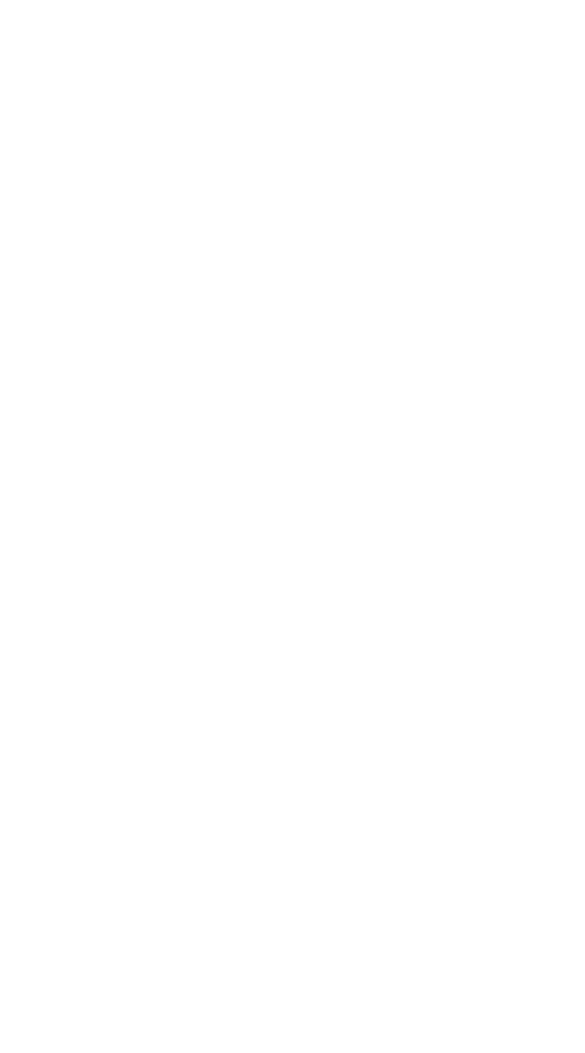
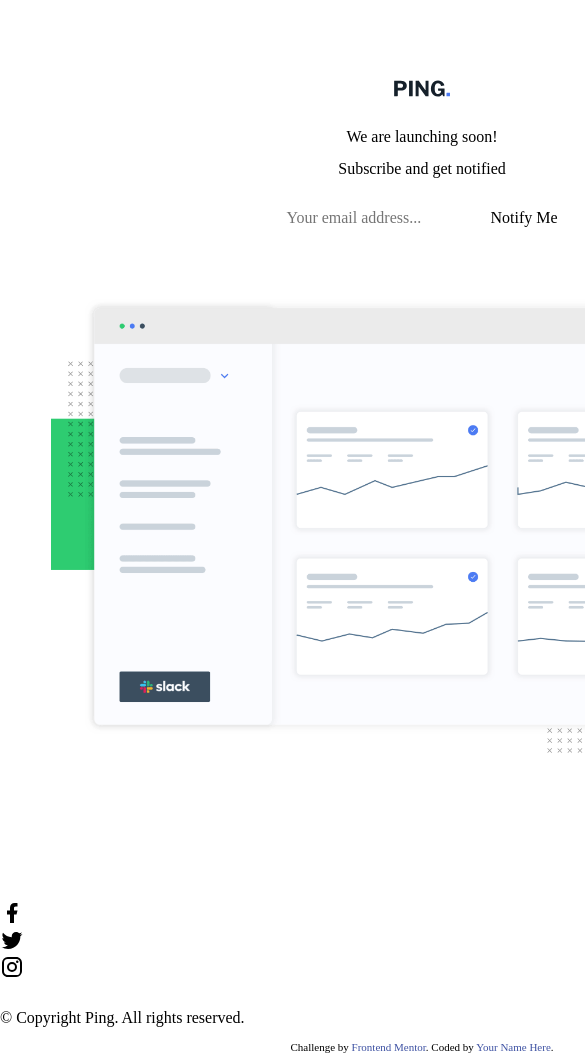
Before and after one commit to Dantalian5/ping-coming-soon-page-master, a website built with Parcel: page src/index.html in a window 390 px wide. Shown: the top 1053 px of the page, 585 px wide, since content can reach past the window. Before the commit the page ends 844 px from the top, so only its background shows below. Built offline with nearby package versions, Linux system fonts and the light colour scheme.

Commit message:
add base mobile layout

```diff
--- a/package.json
+++ b/package.json
@@ -10,6 +10,7 @@
 	"author": "",
 	"license": "ISC",
 	"devDependencies": {
+		"@parcel/transformer-sass": "^2.9.3",
 		"parcel": "^2.9.3",
 		"parcel-namer-custom": "^0.2.0",
 		"rimraf": "^5.0.1",
--- a/src/assets/style/_base.scss
+++ b/src/assets/style/_base.scss
@@ -0,0 +1,13 @@
+.attribution {
+	font-size: 11px;
+	text-align: center;
+}
+.attribution a {
+	color: hsl(228, 45%, 44%);
+}
+$ff-franklin: "Libre Franklin", sans-serif;
+
+body {
+	min-width: 100svh;
+	background: #fff;
+}
--- a/src/assets/style/_layout.scss
+++ b/src/assets/style/_layout.scss
@@ -0,0 +1,33 @@
+.container {
+	margin-inline: max(1.5rem, 6%);
+	margin-bottom: 4.3rem;
+	padding-block: 5rem;
+	display: flex;
+	flex-direction: column;
+	align-items: center;
+	&__logo {
+		width: 3.5rem;
+		margin-bottom: 2rem;
+	}
+	&__title {
+		margin-bottom: 1rem;
+	}
+	&__text {
+		margin-bottom: 2rem;
+	}
+	&__form {
+		margin-bottom: 4.5rem;
+		padding-inline: 1.45rem;
+	}
+	&__image-dashboard {
+		width: 100%;
+	}
+}
+.footer {
+	&__socials {
+		margin-bottom: 1.7rem;
+	}
+	&__copy {
+		margin-bottom: 1rem;
+	}
+}
--- a/src/assets/style/style.scss
+++ b/src/assets/style/style.scss
@@ -0,0 +1,5 @@
+@use "base/reset";
+@use "base";
+@use "layout";
+@use "modules";
+@use "state";
--- a/src/index.html
+++ b/src/index.html
@@ -4,26 +4,100 @@
 		<!-- Base configuration -->
 		<meta charset="UTF-8" />
 		<meta name="viewport" content="width=device-width, initial-scale=1.0" />
-		<meta name="description" content="" />
-		<!-- Title of the page -->
-		<title>Marcos Valenzuela | Portfolio</title>
-		<!-- Open Graph Tag for social media -->
-		<meta name="author" content="Marcos Valenzuela" />
-		<meta property="og:title" content="" />
-		<meta property="og:type" content="website" />
-		<meta property="og:description" content="" />
-		<meta property="og:url" content="" />
-		<meta property="og:image" content="" />
-		<meta property="og:image:alt" content="" />
-		<!-- Apple web application config -->
-		<meta name="apple-mobile-web-app-status-bar-style" content="black" />
-		<meta name="apple-mobile-web-app-capable" content="yes" />
-		<!-- Favicons setup https://realfavicongenerator.net -->
-		<link rel="icon" type="image/png" href="icon.svg" />
-		<!-- Stylesheet setup -->
+		<meta name="description" content="frontendmentor.io" />
+		<link
+			rel="icon"
+			type="image/png"
+			sizes="32x32"
+			href="assets/images/favicon-32x32.png"
+		/>
+
+		<title>Frontend Mentor | Ping coming soon page by Marcos Valenzuela</title>
 		<link rel="stylesheet" href="assets/style/style.scss" />
+		<link rel="preconnect" href="https://fonts.googleapis.com" />
+		<link rel="preconnect" href="https://fonts.gstatic.com" crossorigin />
+		<link
+			href="https://fonts.googleapis.com/css2?family=Libre+Franklin:wght@300;600;700&display=swap"
+			rel="stylesheet"
+		/>
 	</head>
 	<body>
+		<main class="container">
+			<img class="container__logo" src="assets/images/logo.svg" alt="logo" />
+			<h1 class="container__title">We are launching <span>soon!</span></h1>
+			<p class="container__text">Subscribe and get notified</p>
+			<form id="myform" class="container__form m-form" action="">
+				<input
+					class="m-form__input"
+					type="email"
+					name="emailInput"
+					id="emailInput"
+					placeholder="Your email address..."
+					pattern="[^@\s]+@[^@\s]+\.[^@\s]+"
+					required
+				/>
+				<button type="submit" id="submitButton" class="m-form__btn">
+					Notify Me
+				</button>
+			</form>
+			<img
+				class="container__image-dashboard"
+				src="assets/images/illustration-dashboard.png"
+				alt="dashboard illustration"
+			/>
+		</main>
+		<footer class="footer">
+			<div class="footer__socials m-socials">
+				<div class="m-socials__item">
+					<svg
+						xmlns="http://www.w3.org/2000/svg"
+						width="24"
+						height="24"
+						viewBox="0 0 24 24"
+					>
+						<path
+							fill="currentColor"
+							d="M14 13.5h2.5l1-4H14v-2c0-1.03 0-2 2-2h1.5V2.14c-.326-.043-1.557-.14-2.857-.14C11.928 2 10 3.657 10 6.7v2.8H7v4h3V22h4v-8.5Z"
+						/>
+					</svg>
+				</div>
+				<div class="m-socials__item">
+					<svg
+						xmlns="http://www.w3.org/2000/svg"
+						width="24"
+						height="24"
+						viewBox="0 0 24 24"
+					>
+						<path
+							fill="currentColor"
+							d="M22.46 6c-.77.35-1.6.58-2.46.69c.88-.53 1.56-1.37 1.88-2.38c-.83.5-1.75.85-2.72 1.05C18.37 4.5 17.26 4 16 4c-2.35 0-4.27 1.92-4.27 4.29c0 .34.04.67.11.98C8.28 9.09 5.11 7.38 3 4.79c-.37.63-.58 1.37-.58 2.15c0 1.49.75 2.81 1.91 3.56c-.71 0-1.37-.2-1.95-.5v.03c0 2.08 1.48 3.82 3.44 4.21a4.22 4.22 0 0 1-1.93.07a4.28 4.28 0 0 0 4 2.98a8.521 8.521 0 0 1-5.33 1.84c-.34 0-.68-.02-1.02-.06C3.44 20.29 5.7 21 8.12 21C16 21 20.33 14.46 20.33 8.79c0-.19 0-.37-.01-.56c.84-.6 1.56-1.36 2.14-2.23Z"
+						/>
+					</svg>
+				</div>
+				<div class="m-socials__item">
+					<svg
+						xmlns="http://www.w3.org/2000/svg"
+						width="24"
+						height="24"
+						viewBox="0 0 24 24"
+					>
+						<path
+							fill="currentColor"
+							d="M7.8 2h8.4C19.4 2 22 4.6 22 7.8v8.4a5.8 5.8 0 0 1-5.8 5.8H7.8C4.6 22 2 19.4 2 16.2V7.8A5.8 5.8 0 0 1 7.8 2m-.2 2A3.6 3.6 0 0 0 4 7.6v8.8C4 18.39 5.61 20 7.6 20h8.8a3.6 3.6 0 0 0 3.6-3.6V7.6C20 5.61 18.39 4 16.4 4H7.6m9.65 1.5a1.25 1.25 0 0 1 1.25 1.25A1.25 1.25 0 0 1 17.25 8A1.25 1.25 0 0 1 16 6.75a1.25 1.25 0 0 1 1.25-1.25M12 7a5 5 0 0 1 5 5a5 5 0 0 1-5 5a5 5 0 0 1-5-5a5 5 0 0 1 5-5m0 2a3 3 0 0 0-3 3a3 3 0 0 0 3 3a3 3 0 0 0 3-3a3 3 0 0 0-3-3Z"
+						/>
+					</svg>
+				</div>
+			</div>
+			<p class="footer__copy m-copyright">
+				&copy; Copyright Ping. All rights reserved.
+			</p>
+			<p class="attribution">
+				Challenge by
+				<a href="https://www.frontendmentor.io?ref=challenge" target="_blank"
+					>Frontend Mentor</a
+				>. Coded by <a href="#">Your Name Here</a>.
+			</p>
+		</footer>
 		<!-- add javascript file -->
 		<script src="assets/js/script.js"></script>
 	</body>
```
